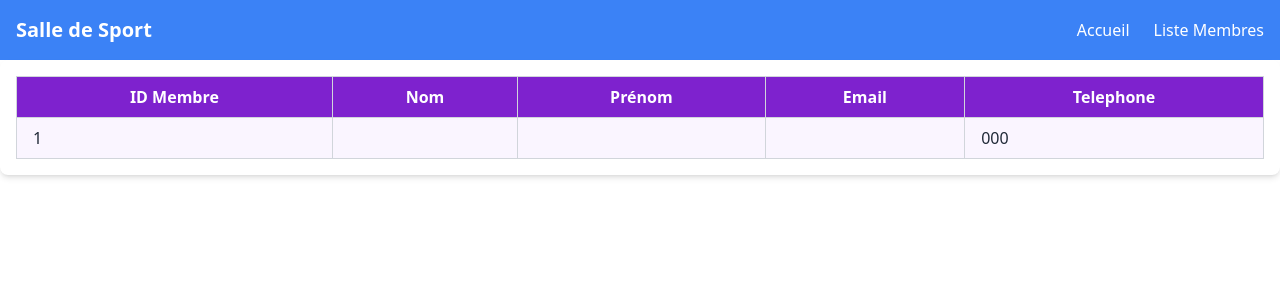
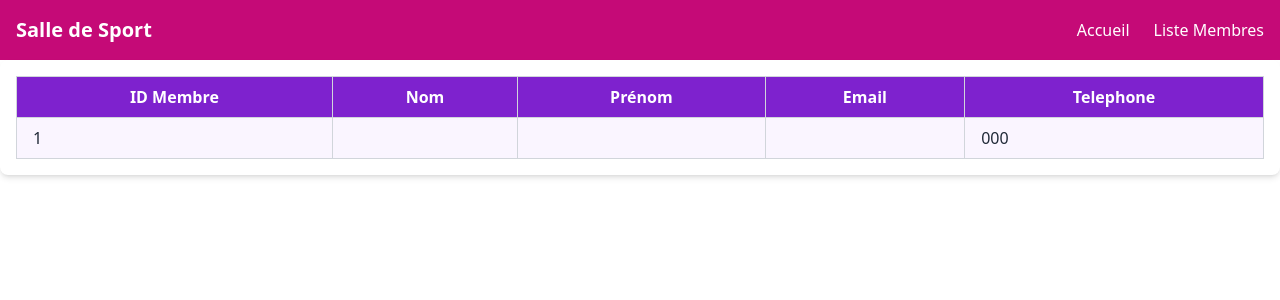
Before and after one commit to FadwaElouah/Salle_sport, a PHP site: page /affichage_membres.php in a window 1280 px wide. Shown: the top 300 px of the page. Run offline with PHP 8.4, Linux system fonts and the light colour scheme; tables that the repository leaves empty or names only in its code hold one stand-in row (values such as "Sample post"); data that the repository does not hold is empty; some libraries are stand-ins or nearby versions; some web fonts are replaced.

Commit message:
change colors

```diff
--- a/affichage_membres.php
+++ b/affichage_membres.php
@@ -25,7 +25,7 @@ try {
     <title>PowerMove - Salle de Sport</title>
 </head>
 <body class="text-gray-800">
-<nav class="bg-blue-500 p-4">
+<nav class="bg-[#c50a77] p-4">
   <div class="container mx-auto flex items-center justify-between">
     <!-- Logo -->
     <div class="text-white text-xl font-bold">
```
